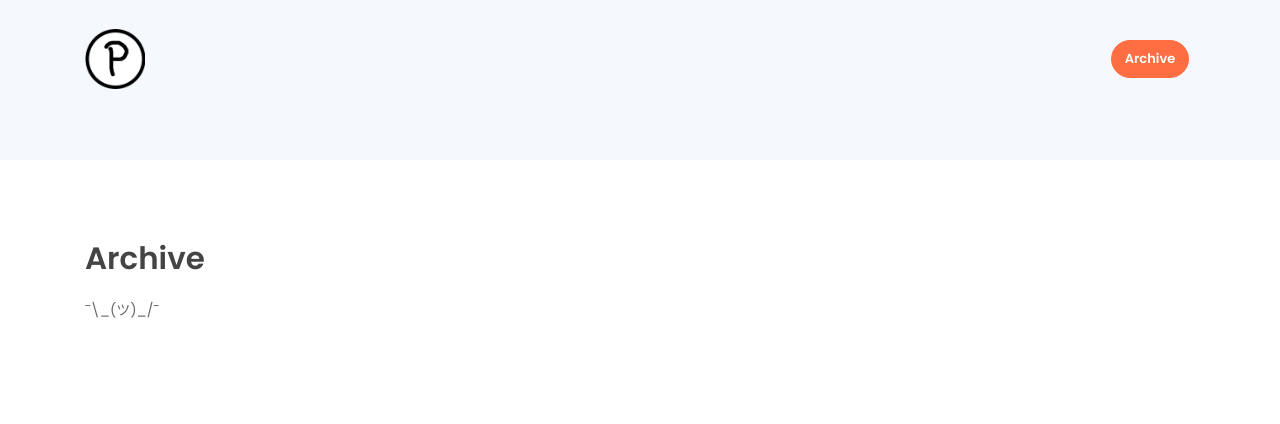
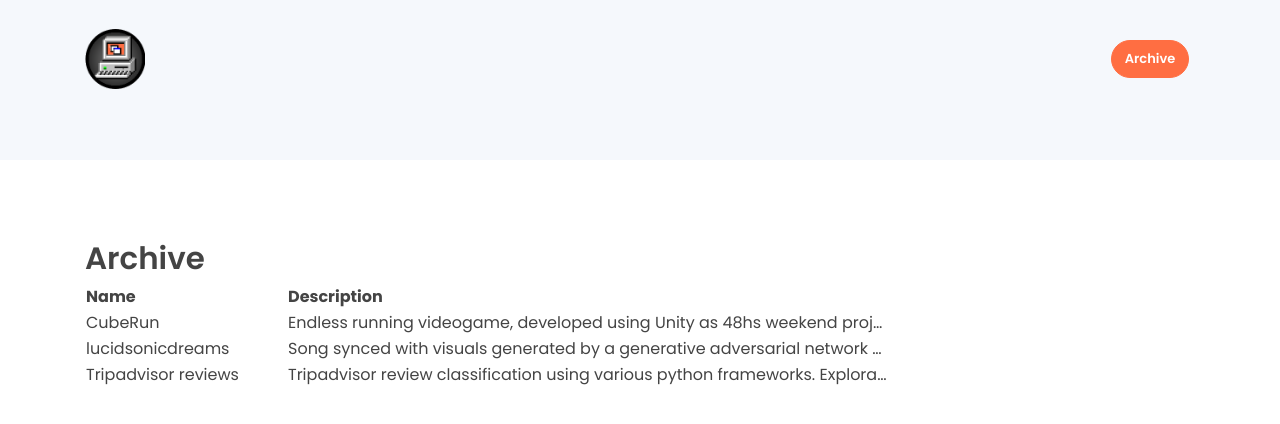
Before and after one commit to pokengineer/pokengineer.github.io, a website: page archive.html in a window 1280 px wide. Drawn offline with Linux system fonts and the light colour scheme.

Commit message:
populate archive

```diff
--- a/archive.html
+++ b/archive.html
@@ -13,7 +13,7 @@
 
     <meta charset="utf-8">
     <title>Pokengineer</title>
-    <link rel="icon" href="https://raw.githubusercontent.com/pokengineer/pokengineer.github.io/main/stuff/icon.ico">
+    <link rel="icon" href="https://raw.githubusercontent.com/pokengineer/pokengineer.github.io/main/assets/imgs/icon.ico">
 
     <meta name="viewport" content="width=device-width, initial-scale=1, shrink-to-fit=no">
     <meta name="author" content="Pokengineer">
@@ -21,6 +21,10 @@
     <link rel="stylesheet" href="assets/vendors/themify-icons/css/themify-icons.css">
     <!-- Bootstrap + LeadMark main styles -->
 	<link rel="stylesheet" href="assets/css/leadmark.css">
+
+    <style>
+        .hideextra { white-space: nowrap; overflow: hidden; text-overflow:ellipsis; }
+    </style>
 </head>
 <body data-spy="scroll" data-target=".navbar" data-offset="40" id="home">
 
@@ -28,7 +32,7 @@
     <nav class="navbar custom-navbar navbar-expand-md navbar-light fixed-top" data-spy="affix" data-offset-top="10">
         <div class="container">
             <a class="navbar-brand" href="index.html">
-                <img src="https://raw.githubusercontent.com/pokengineer/pokengineer.github.io/main/stuff/icon.ico" alt="">
+                <img src="https://raw.githubusercontent.com/pokengineer/pokengineer.github.io/main/assets/imgs/icon.ico" alt="">
             </a>
             <button class="navbar-toggler ml-auto" type="button" data-toggle="collapse" data-target="#navbarSupportedContent" aria-controls="navbarSupportedContent" aria-expanded="false" aria-label="Toggle navigation">
                 <span class="navbar-toggler-icon"></span>
@@ -64,9 +68,26 @@
             <div class="row justify-content-between">
                 <div class="col-md-6 pr-md-5 mb-4 mb-md-0">
                     <h6 class="section-title mb-0">Archive</h6>
-                    <p></p>
-                    <p >¯\_(ツ)_/¯</p>
-                    <p></p>
+                    <div style="overflow-x:auto; width:850px">
+                    <table>
+                        <tr>
+                          <th>Name</th>
+                          <th>Description</th>
+                        </tr>
+                        <tr>
+                          <td><div onclick="window.open('https://github.com/pokengineer/cuberun','stuff-1');" style="cursor: pointer;">CubeRun</div></td>
+                          <td><div class="hideextra" style="width:600px">Endless running videogame, developed using Unity as 48hs weekend project challenge.</div></td>
+                        </tr>
+                        <tr>
+                          <td><div onclick="window.open('https://github.com/pokengineer/lucidsonicdreams','stuff-2');" style="cursor: pointer;">lucidsonicdreams</div></td>
+                          <td><div class="hideextra" style="width:600px">Song synced with visuals generated by a generative adversarial network using lucidsonicdreams library in python.</div></td>
+                        </tr>
+                        <tr>
+                          <td><div onclick="window.open('https://github.com/pokengineer/tripadvisorNLPnotebook','stuff-3');" class="hideextra" style="cursor: pointer; width:200px">Tripadvisor reviews</div></td>
+                          <td><div class="hideextra" style="width:600px">Tripadvisor review classification using various python frameworks. Exploratory project of NLP libraries.</div></td>
+                        </tr>
+                      </table>
+                    </div>
                 </div>
             </div>
         </div>
```
